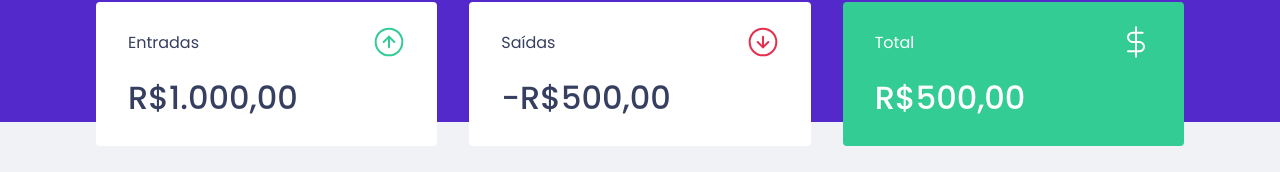
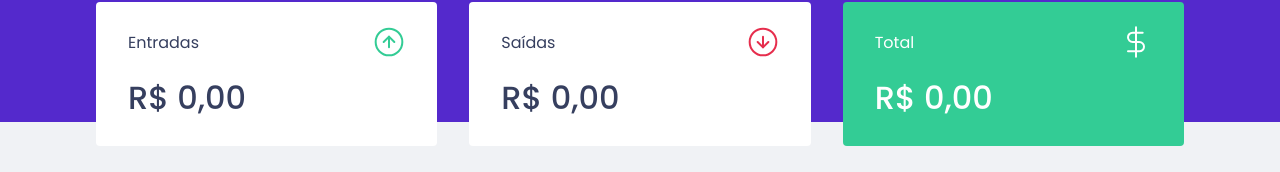
Before and after one commit to vinniedantas/DTMoney, a React (Create React App) app: page / in a window 1280 px wide. Shown: the part 150-322 px from the top of the page. Built offline with nearby package versions, Linux system fonts and the light colour scheme; no server answers; what miragejs would draw is missing.

Commit message:
Calculating Transactions

```diff
--- a/src/components/Summary/index.tsx
+++ b/src/components/Summary/index.tsx
@@ -6,7 +6,25 @@
 import { TransactionsContext } from "../../contexts/TransactionsContext/TransactionsContext";
 
 export function Summary() {
-    const {transactions} = useContext(TransactionsContext);
+	const { transactions } = useContext(TransactionsContext);
+
+	const summary = transactions.reduce(
+		(acc, transaction) => {
+			if (transaction.type === "deposit") {
+				acc.deposits += transaction.amount;
+				acc.total += transaction.amount;
+			} else {
+				acc.widthdraw += transaction.amount;
+				acc.total -= transaction.amount;
+			}
+			return acc;
+		},
+		{
+			deposits: 0,
+			widthdraw: 0,
+			total: 0,
+		},
+	);
 
 	return (
 		<Container>
@@ -15,22 +33,37 @@
 					<p>Entradas</p>
 					<img src={incomeImg} alt="Entradas" />
 				</header>
-                <strong>R$1.000,00</strong>
+				<strong>
+					{new Intl.NumberFormat("pt-BR", {
+						style: "currency",
+						currency: "BRL",
+					}).format(summary.deposits)}
+				</strong>
 			</div>
 			<div>
 				<header>
 					<p>Saídas</p>
 					<img src={outcomeImg} alt="Saídas" />
 				</header>
-                <strong>-R$500,00</strong>
+				<strong>
+					{new Intl.NumberFormat("pt-BR", {
+						style: "currency",
+						currency: "BRL",
+					}).format(summary.widthdraw)}
+				</strong>
 			</div>
 			<div className="highlight-background">
 				<header>
 					<p>Total</p>
 					<img src={totalImg} alt="Total" />
 				</header>
-                <strong>R$500,00</strong>
+				<strong>
+					{new Intl.NumberFormat("pt-BR", {
+						style: "currency",
+						currency: "BRL",
+					}).format(summary.total)}
+				</strong>
 			</div>
 		</Container>
-    )
+	);
 }
```
Lines whose indentation alone changed are shown as unchanged.
